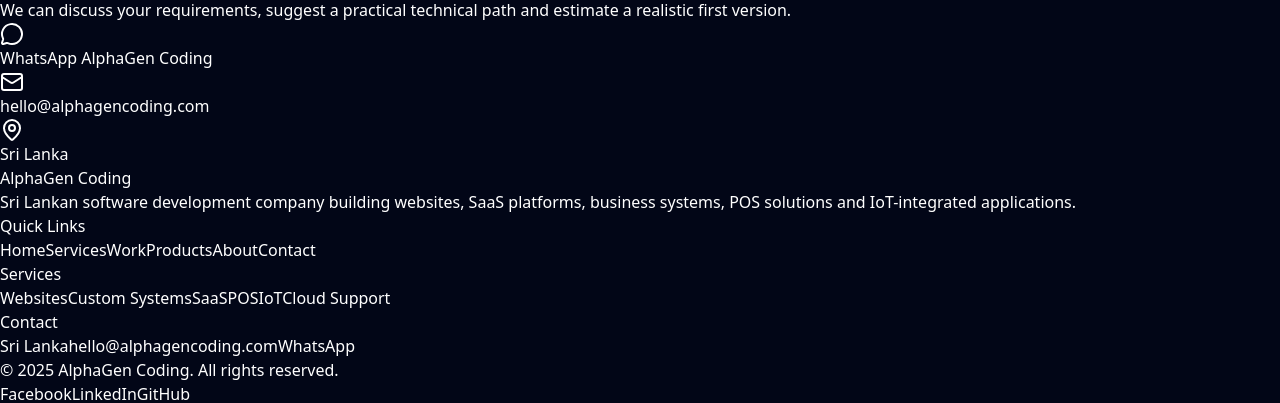
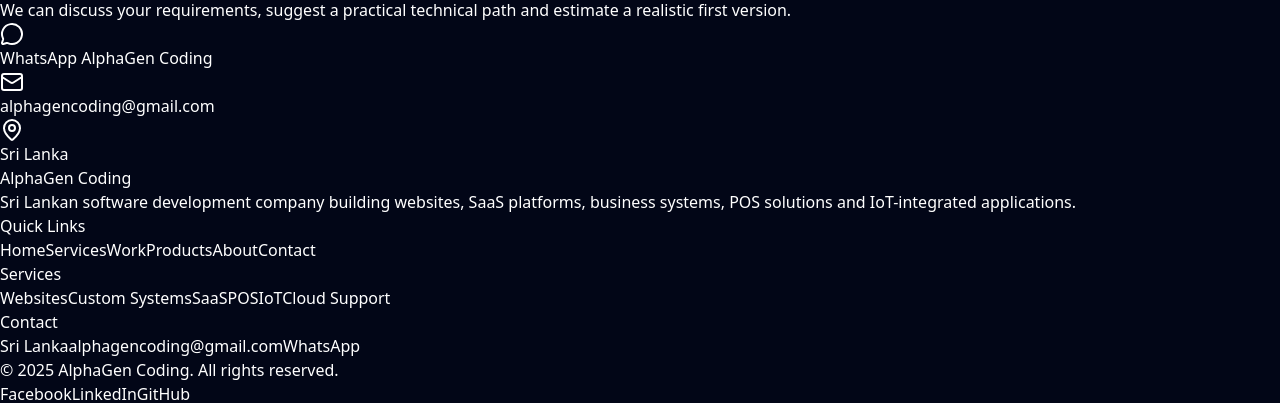
Before and after one commit to Sandalubuddima/Alpha, a React (Vite) app in the folder frount_end/: page / in a window 1280 px wide. Shown: the part 6222-6625 px from the top of the page. Built offline with nearby package versions, Linux system fonts and the light colour scheme.

Commit message:
whatsapp number email

```diff
--- a/frount_end/src/components/HomeSections.jsx
+++ b/frount_end/src/components/HomeSections.jsx
@@ -555,7 +555,7 @@ export function Contact() {
           </p>
           <div className="mt-8 grid gap-4">
             <a
-              href="https://wa.me/94700000000"
+              href="https://wa.me/94707777695"
               target="_blank"
               rel="noreferrer"
               className="flex items-center gap-3 rounded-2xl border border-white/10 bg-white/[0.04] p-4 font-semibold text-white transition hover:bg-white/10"
@@ -564,11 +564,11 @@ export function Contact() {
               WhatsApp AlphaGen Coding
             </a>
             <a
-              href="mailto:hello@alphagencoding.com"
+              href="mailto:alphagencoding@gmail.com"
               className="flex items-center gap-3 rounded-2xl border border-white/10 bg-white/[0.04] p-4 font-semibold text-white transition hover:bg-white/10"
             >
               <Mail className="h-5 w-5 text-cyan-300" aria-hidden="true" />
-              hello@alphagencoding.com
+              alphagencoding@gmail.com
             </a>
             <div className="flex items-center gap-3 rounded-2xl border border-white/10 bg-white/[0.04] p-4 font-semibold text-white">
               <MapPin className="h-5 w-5 text-cyan-300" aria-hidden="true" />
@@ -612,10 +612,10 @@ export function Footer() {
             <h3 className="font-bold text-white">Contact</h3>
             <div className="mt-4 grid gap-3 text-sm text-slate-400">
               <span>Sri Lanka</span>
-              <a href="mailto:hello@alphagencoding.com" className="hover:text-cyan-300">
-                hello@alphagencoding.com
+              <a href="mailto:alphagencoding@gmail.com" className="hover:text-cyan-300">
+              alphagencoding@gmail.com
               </a>
-              <a href="https://wa.me/94700000000" target="_blank" rel="noreferrer" className="hover:text-cyan-300">
+              <a href="https://wa.me/94707777695" target="_blank" rel="noreferrer" className="hover:text-cyan-300">
                 WhatsApp
               </a>
             </div>
```
